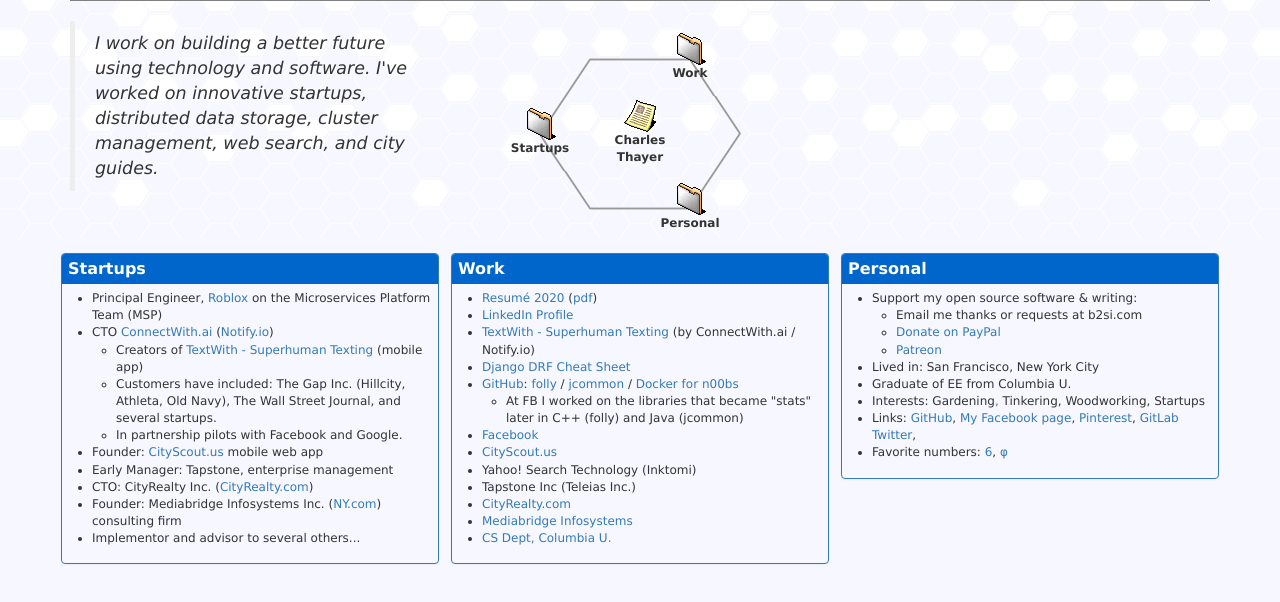
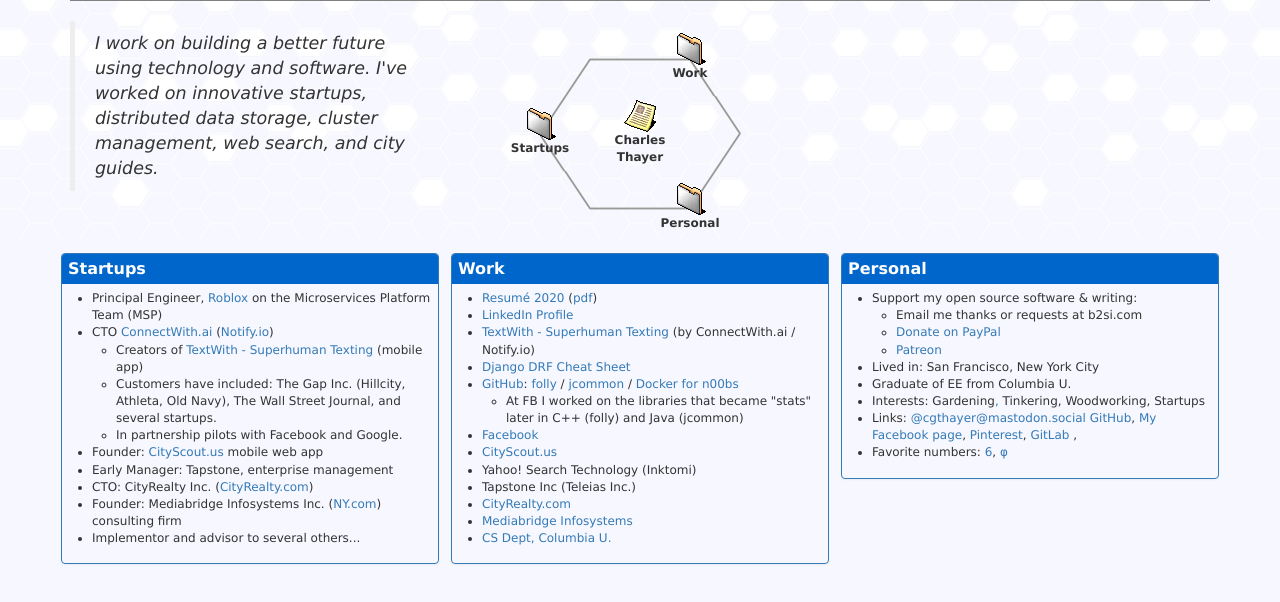
Before and after one commit to cgthayer/thayer.b2si.com, a plain HTML site: page index.html in a window 1280 px wide. Shown: the part 62-664 px from the top of the page. Drawn offline with nearby package versions, Linux system fonts and the light colour scheme.

Commit message:
mastodon

```diff
--- a/index.html
+++ b/index.html
@@ -247,11 +247,12 @@ Charles Thayer's Homepage
 	    <li>Graduate of EE from Columbia U.</li>
 	    <li>Interests: Gardening<a href="http://bit.ly/2jFs26n">,</a> Tinkering, Woodworking, Startups</li>
 	    <li>Links:
+              <a rel="me" href="https://mastodon.social/@cgthayer">@cgthayer@mastodon.social</a>
               <a href="https://github.com/cgthayer">GitHub</a>,
 	      <a href="http://facebook.com/cgthayer">My Facebook page</a>,
 	      <a href="https://www.pinterest.com/cgthayer/">Pinterest</a>,
               <a href="https://gitlab.com/cgthayer">GitLab</a>
-	      <a href="https://twitter.com/cgthayer">Twitter</a>,
+	      <!-- a href="https://twitter.com/cgthayer">Twitter</a -->,
 	    </li>
 	    <li>Favorite numbers: <a href="http://en.wikipedia.org/wiki/6_%28number%29">6</a>,
 	      <a href="https://en.wikipedia.org/wiki/Golden_ratio">&phi;</a>
```
